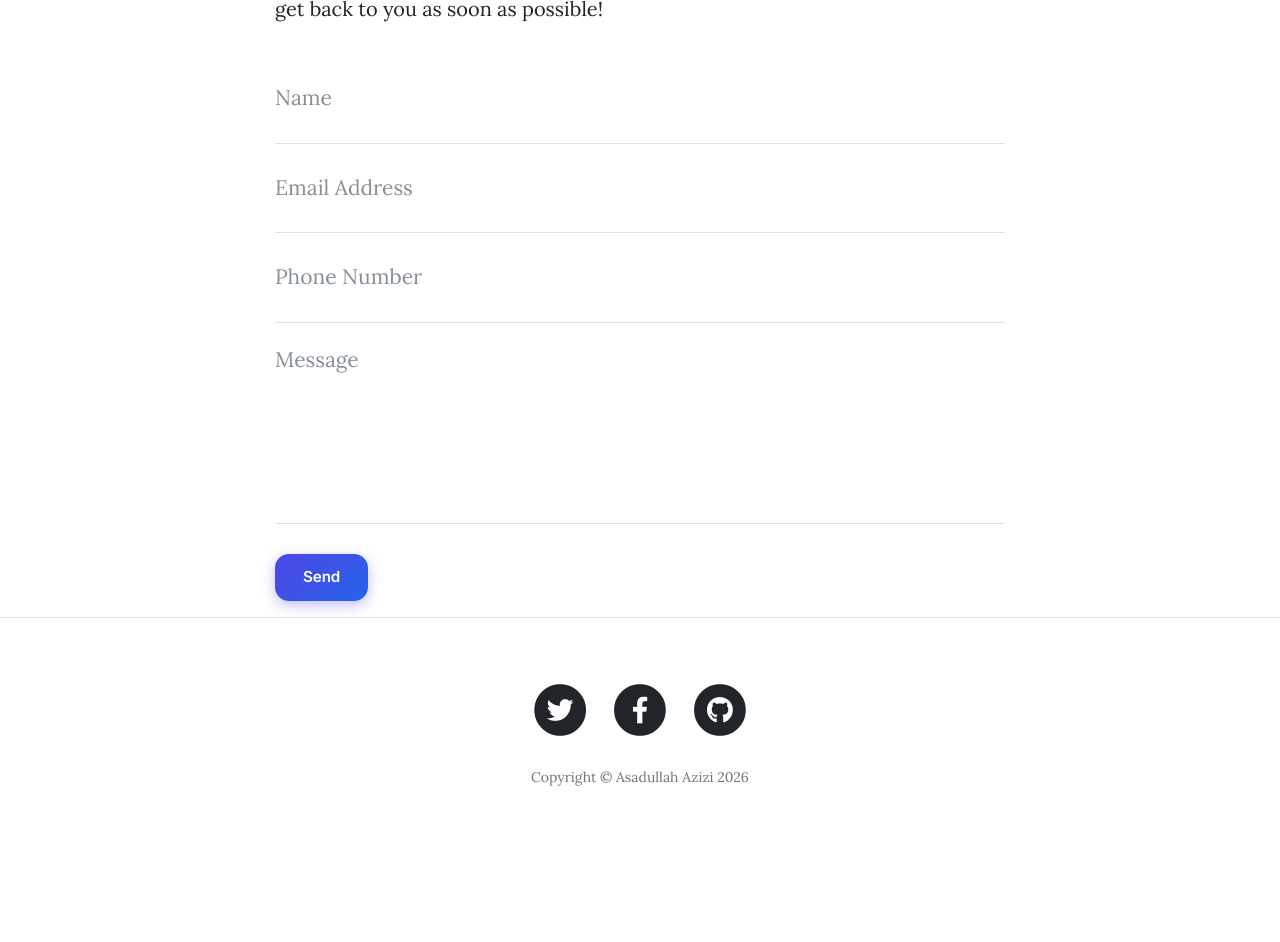
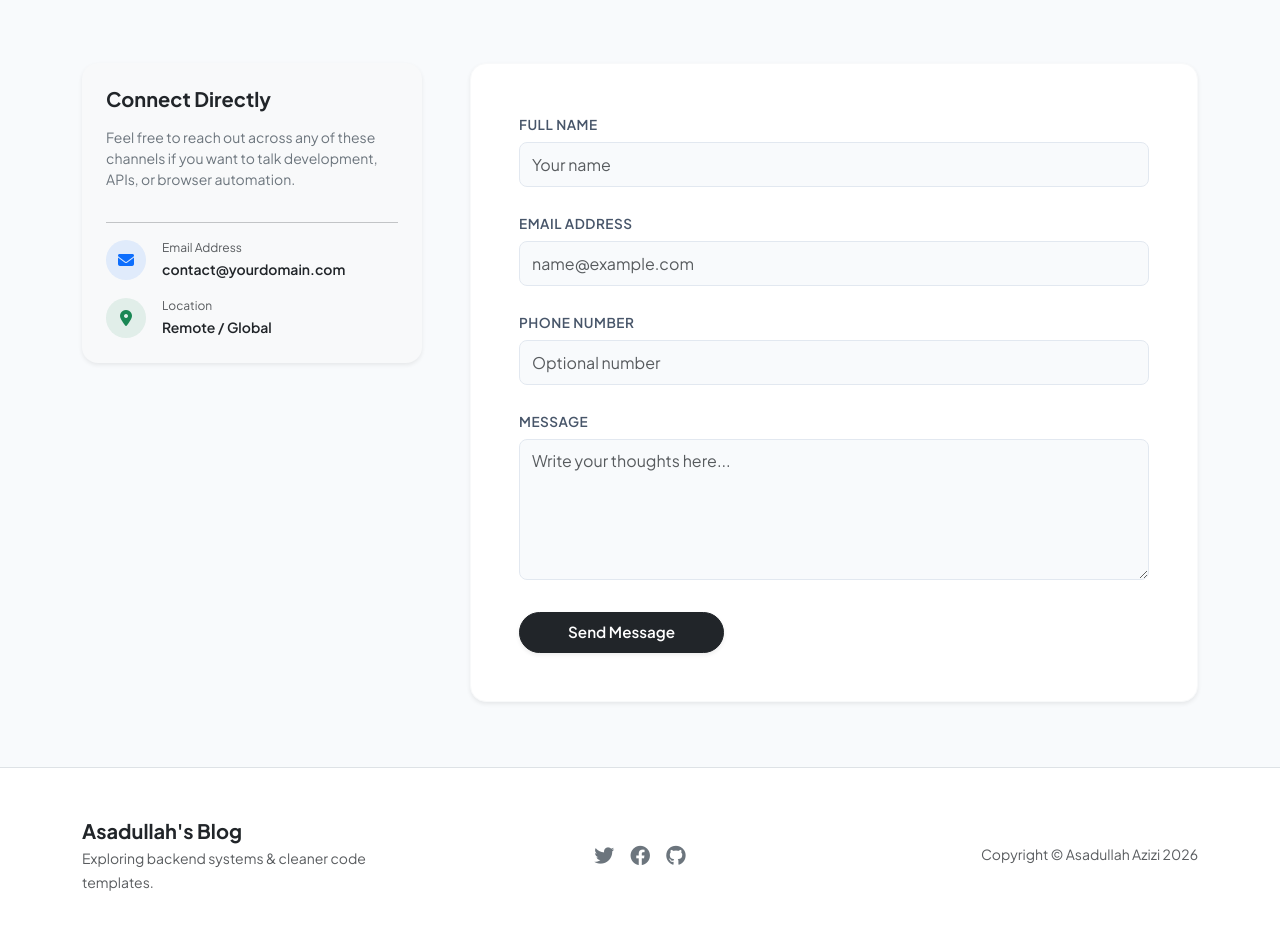
Before and after one commit to asadullah-dev-ai-cyber/blog-website, a Flask app: page /contact in a window 1280 px wide. Shown: the part 332-1274 px from the top of the page. Before the commit the page ends 1118 px from the top, so only its background shows below. Run offline with Flask 3, Linux system fonts and the light colour scheme; some libraries are stand-ins or nearby versions.

Commit message:
Complete modern UI/UX redesign for all page routes

```diff
--- a/templates/contact.html
+++ b/templates/contact.html
@@ -1,66 +1,81 @@
 {% include "header.html" %}
 
-  <!-- Page Header -->
 <!-- Modern Contact Header -->
-<header class="intro-header" style="background-image: url('https://images.unsplash.com/photo-1600585154340-be6161a56a0c?auto=format&fit=crop&w=1920&q=80](https://images.unsplash.com/photo-1600585154340-be6161a56a0c?auto=format&fit=crop&w=1920&q=80')">
-    <div class="overlay" style="background-color: rgba(15, 23, 42, 0.7);"></div>
-    <div class="container">
+<header class="intro-header" style="background-image: url('https://images.unsplash.com/photo-1600585154340-be6161a56a0c?auto=format&fit=crop&w=1920&q=80'); background-size: cover; background-position: center; position: relative;">
+    <div class="overlay" style="background-color: rgba(15, 23, 42, 0.75); position: absolute; top: 0; left: 0; width: 100%; height: 100%; z-index: 1;"></div>
+    <div class="container position-relative" style="z-index: 2;">
         <div class="row">
             <div class="col-lg-8 col-md-10 mx-auto">
-                <div class="page-heading" style="padding: 100px 0 80px 0;">
-                    <h1 style="font-weight: 800; letter-spacing: -1px; color: white;">Contact Me</h1>
-                    <span class="subheading" style="font-weight: 300; opacity: 0.9; font-size: 1.2rem; color: white;">Have questions? I have answers.</span>
+                <div class="page-heading" style="padding: 120px 0 90px 0; text-align: center;">
+                    <h1 class="display-4 fw-bold text-white mb-2">Get In Touch</h1>
+                    <p class="lead text-white-50">Have questions about a project or want to collaborate? Drop a line below.</p>
                 </div>
             </div>
         </div>
     </div>
 </header>
 
-  <!-- Main Content -->
-  <div class="container">
-    <div class="row">
-      <div class="col-lg-8 col-md-10 mx-auto">
-        <p>Want to get in touch? Fill out the form below to send me a message and I will get back to you as soon as possible!</p>
-        <!-- Contact Form - Enter your email address on line 19 of the mail/contact_me.php file to make this form work. -->
-        <!-- WARNING: Some web hosts do not allow emails to be sent through forms to common mail hosts like Gmail or Yahoo. It's recommended that you use a private domain email address! -->
-        <!-- To use the contact form, your site must be on a live web host with PHP! The form will not work locally! -->
-        <form name="sentMessage" id="contactForm" novalidate>
-          <div class="control-group">
-            <div class="form-group floating-label-form-group controls">
-              <label>Name</label>
-              <input type="text" class="form-control" placeholder="Name" id="name" required data-validation-required-message="Please enter your name.">
-              <p class="help-block text-danger"></p>
+<!-- Modern Split Grid Content -->
+<div class="container my-5 py-3">
+    <div class="row g-5">
+
+        <!-- Left Column: Direct Info Cards -->
+        <div class="col-md-5 col-lg-4">
+            <div class="card border-0 bg-light p-4 rounded-4 mb-4 shadow-sm">
+                <h3 class="h5 fw-bold text-dark mb-3">Connect Directly</h3>
+                <p class="text-secondary small">Feel free to reach out across any of these channels if you want to talk development, APIs, or browser automation.</p>
+                <hr class="my-3 opacity-25">
+
+                <div class="d-flex align-items-center mb-3">
+                    <div class="bg-primary bg-opacity-10 text-primary rounded-circle p-2 me-3 d-flex justify-content-center align-items-center" style="width: 40px; height: 40px;">
+                        <i class="fas fa-envelope"></i>
+                    </div>
+                    <div>
+                        <small class="text-muted d-block" style="font-size: 0.75rem;">Email Address</small>
+                        <span class="fw-semibold text-dark small">contact@yourdomain.com</span>
                     </div>
                 </div>
-          <div class="control-group">
-            <div class="form-group floating-label-form-group controls">
-              <label>Email Address</label>
-              <input type="email" class="form-control" placeholder="Email Address" id="email" required data-validation-required-message="Please enter your email address.">
-              <p class="help-block text-danger"></p>
+
+                <div class="d-flex align-items-center">
+                    <div class="bg-success bg-opacity-10 text-success rounded-circle p-2 me-3 d-flex justify-content-center align-items-center" style="width: 40px; height: 40px;">
+                        <i class="fas fa-map-marker-alt"></i>
                     </div>
+                    <div>
+                        <small class="text-muted d-block" style="font-size: 0.75rem;">Location</small>
+                        <span class="fw-semibold text-dark small">Remote / Global</span>
                     </div>
-          <div class="control-group">
-            <div class="form-group col-xs-12 floating-label-form-group controls">
-              <label>Phone Number</label>
-              <input type="tel" class="form-control" placeholder="Phone Number" id="phone" required data-validation-required-message="Please enter your phone number.">
-              <p class="help-block text-danger"></p>
-            </div>
-          </div>
-          <div class="control-group">
-            <div class="form-group floating-label-form-group controls">
-              <label>Message</label>
-              <textarea rows="5" class="form-control" placeholder="Message" id="message" required data-validation-required-message="Please enter a message."></textarea>
-              <p class="help-block text-danger"></p>
-            </div>
-          </div>
-          <br>
-          <div id="success"></div>
-          <button type="submit" class="btn btn-primary" id="sendMessageButton">Send</button>
-        </form>
                 </div>
             </div>
         </div>
 
-  <hr>
+        <!-- Right Column: Premium Form Element -->
+        <div class="col-md-7 col-lg-8">
+            <div class="p-4 p-md-5 border border-light rounded-4 shadow-sm bg-white">
+                <form name="sentMessage" id="contactForm" novalidate>
+                    <div class="mb-4">
+                        <label class="form-label fw-semibold text-secondary small text-uppercase" style="font-size: 0.75rem; letter-spacing: 0.5px;">Full Name</label>
+                        <input type="text" class="form-control form-control-lg rounded-3 shadow-none border-light-subtle bg-light bg-opacity-50" placeholder="Your name" id="name" required style="font-size: 1rem;">
+                    </div>
+                    <div class="mb-4">
+                        <label class="form-label fw-semibold text-secondary small text-uppercase" style="font-size: 0.75rem; letter-spacing: 0.5px;">Email Address</label>
+                        <input type="email" class="form-control form-control-lg rounded-3 shadow-none border-light-subtle bg-light bg-opacity-50" placeholder="name@example.com" id="email" required style="font-size: 1rem;">
+                    </div>
+                    <div class="mb-4">
+                        <label class="form-label fw-semibold text-secondary small text-uppercase" style="font-size: 0.75rem; letter-spacing: 0.5px;">Phone Number</label>
+                        <input type="tel" class="form-control form-control-lg rounded-3 shadow-none border-light-subtle bg-light bg-opacity-50" placeholder="Optional number" id="phone" style="font-size: 1rem;">
+                    </div>
+                    <div class="mb-4">
+                        <label class="form-label fw-semibold text-secondary small text-uppercase" style="font-size: 0.75rem; letter-spacing: 0.5px;">Message</label>
+                        <textarea rows="5" class="form-control form-control-lg rounded-3 shadow-none border-light-subtle bg-light bg-opacity-50" placeholder="Write your thoughts here..." id="message" required style="font-size: 1rem;"></textarea>
+                    </div>
+                    <button type="submit" class="btn btn-dark btn-lg px-5 rounded-pill shadow-sm mt-2 fw-semibold" id="sendMessageButton" style="font-size: 0.95rem;">Send Message</button>
+                </form>
+            </div>
+        </div>
+
+    </div>
+</div>
+
+<hr class="border-light my-0">
 
 {% include "footer.html" %}
--- a/templates/footer.html
+++ b/templates/footer.html
@@ -1,47 +1,34 @@
-  <!-- Footer -->
-  <footer>
+<!-- Footing Section -->
+  <footer class="bg-white border-top py-5 mt-auto">
     <div class="container">
-      <div class="row">
-        <div class="col-lg-8 col-md-10 mx-auto">
-          <ul class="list-inline text-center">
-            <li class="list-inline-item">
-              <a href="#">
-                <span class="fa-stack fa-lg">
-                  <i class="fas fa-circle fa-stack-2x"></i>
-                  <i class="fab fa-twitter fa-stack-1x fa-inverse"></i>
-                </span>
-              </a>
-            </li>
-            <li class="list-inline-item">
-              <a href="#">
-                <span class="fa-stack fa-lg">
-                  <i class="fas fa-circle fa-stack-2x"></i>
-                  <i class="fab fa-facebook-f fa-stack-1x fa-inverse"></i>
-                </span>
-              </a>
-            </li>
-            <li class="list-inline-item">
-              <a href="#">
-                <span class="fa-stack fa-lg">
-                  <i class="fas fa-circle fa-stack-2x"></i>
-                  <i class="fab fa-github fa-stack-1x fa-inverse"></i>
-                </span>
-              </a>
-            </li>
-          </ul>
-          <p class="copyright text-muted">Copyright &copy; Asadullah Azizi 2026</p>
+      <div class="row align-items-center justify-content-between g-4">
+
+        <!-- Branding Layer -->
+        <div class="col-md-4 text-center text-md-start">
+          <p class="mb-0 fw-bold text-dark fs-5">Asadullah's Blog</p>
+          <small class="text-muted">Exploring backend systems & cleaner code templates.</small>
         </div>
+
+        <!-- Social Media Navigation Layout Links -->
+        <div class="col-md-4 text-center">
+          <div class="d-flex justify-content-center gap-3">
+            <a href="#" class="text-secondary fs-5" style="transition: color 0.2s;" onmouseover="this.style.color='#1da1f2'" onmouseout="this.style.color='#6c757d'"><i class="fab fa-twitter"></i></a>
+            <a href="#" class="text-secondary fs-5" style="transition: color 0.2s;" onmouseover="this.style.color='#1877f2'" onmouseout="this.style.color='#6c757d'"><i class="fab fa-facebook"></i></a>
+            <a href="#" class="text-secondary fs-5" style="transition: color 0.2s;" onmouseover="this.style.color='#24292e'" onmouseout="this.style.color='#6c757d'"><i class="fab fa-github"></i></a>
+          </div>
+        </div>
+
+        <!-- Copyright Field Contextual Information -->
+        <div class="col-md-4 text-center text-md-end">
+          <p class="copyright text-muted small mb-0">Copyright &copy; Asadullah Azizi 2026</p>
+        </div>
+
       </div>
     </div>
   </footer>
 
-  <!-- Bootstrap core JavaScript -->
-  <script src="{{ url_for('static', filename='vendor/jquery/jquery.min.js')}}"></script>
-  <script src="{{ url_for('static', filename='vendor/bootstrap/js/bootstrap.bundle.min.js')}}"></script>
-
-  <!-- Custom scripts for this template -->
-  <script src="{{ url_for('static', filename='js/clean-blog.min.js')}}"></script>
+  <!-- Bootstrap 5 core JavaScript Deployment Script -->
+  <script src="https://cdn.jsdelivr.net/npm/bootstrap@5.3.2/dist/js/bootstrap.bundle.min.js"></script>
 
 </body>
-
 </html>
--- a/templates/header.html
+++ b/templates/header.html
@@ -2,115 +2,106 @@
 <html lang="en">
 
 <head>
-
   <meta charset="utf-8">
   <meta name="viewport" content="width=device-width, initial-scale=1, shrink-to-fit=no">
-    <meta name="description" content="">
-    <meta name="author" content="">
-
   <title>Asadullah's Blog</title>
 
-    <!-- Bootstrap core CSS -->
-    <link href="{{ url_for('static', filename='vendor/bootstrap/css/bootstrap.min.css') }}" rel="stylesheet">
+  <!-- Global Fonts & Icons -->
+  <link href="https://cdnjs.cloudflare.com/ajax/libs/font-awesome/6.4.0/css/all.min.css" rel="stylesheet" type="text/css">
+  <link href="https://fonts.googleapis.com/css2?family=Plus+Jakarta+Sans:wght@300;400;500;600;700;800&display=swap" rel="stylesheet">
 
-    <!-- Custom fonts for this template -->
-    <link href="{{ url_for('static', filename='vendor/fontawesome-free/css/all.min.css')}}" rel="stylesheet"
-          type="text/css">
-    <link href='https://fonts.googleapis.com/css?family=Lora:400,700,400italic,700italic' rel='stylesheet'
-          type='text/css'>
-    <link href='https://fonts.googleapis.com/css?family=Open+Sans:300italic,400italic,600italic,700italic,800italic,400,300,600,700,800'
-          rel='stylesheet' type='text/css'>
+  <!-- Core Bootstrap 5 CSS Framework -->
+  <link href="https://cdn.jsdelivr.net/npm/bootstrap@5.3.2/dist/css/bootstrap.min.css" rel="stylesheet">
 
-    <!-- Custom styles for this template -->
-    <link href="{{ url_for('static', filename='css/clean-blog.min.css')}}" rel="stylesheet">
-    <!-- Modern Google Font -->
-<link rel="preconnect" href="https://fonts.googleapis.com">
-<link rel="preconnect" href="https://fonts.gstatic.com" crossorigin>
-<link href="https://fonts.googleapis.com/css2?family=Inter:wght@300;400;500;600;700&display=swap" rel="stylesheet">
-
+  <!-- Application Custom Global Overrides -->
   <style>
-        /* --- Ultra Modern Global Button Styles --- */
-        .btn,
-        .btn-primary,
-        input[type="submit"],
-        button[type="submit"] {
-            background: linear-gradient(135deg, #4f46e5 0%, #2563eb 100%) !important;
-            color: #ffffff !important;
-            font-family: 'Inter', sans-serif !important;
+    body {
+      font-family: 'Plus Jakarta Sans', sans-serif;
+      background-color: #f8fafc;
+      color: #0f172a;
+    }
+    .navbar-modern {
+      background: rgba(255, 255, 255, 0.8) !important;
+      backdrop-filter: blur(12px);
+      -webkit-backdrop-filter: blur(12px);
+      border-bottom: 1px solid rgba(0, 0, 0, 0.05);
+      transition: all 0.3s ease;
+    }
+    .nav-link-modern {
+      font-weight: 500;
+      color: #334155 !important;
+      font-size: 0.95rem;
+      padding: 0.5rem 1rem !important;
+      transition: color 0.2s ease;
+    }
+    .nav-link-modern:hover {
+      color: #0f172a !important;
+    }
+    .masthead {
+      background-size: cover;
+      background-position: center;
+      background-repeat: no-repeat;
+    }
+    .form-control {
+  font-size: 1rem !important;
+  padding: 0.6rem 0.75rem !important;
+  border-radius: 8px !important;
+  border: 1px solid #e2e8f0 !important;
+  background-color: #f8fafc !important;
+  box-shadow: none !important;
+  transition: border-color 0.2s ease, background-color 0.2s ease !important;
+}
+.form-control:focus {
+  border-color: #94a3b8 !important;
+  background-color: #ffffff !important;
+}
+.form-label {
   font-weight: 600 !important;
-            font-size: 0.95rem !important;
-            padding: 12px 28px !important;
-            border-radius: 14px !important;
-            border: none !important;
-            box-shadow: 0 4px 14px 0 rgba(79, 70, 229, 0.35) !important;
-            transition: all 0.3s cubic-bezier(0.16, 1, 0.3, 1) !important;
-            cursor: pointer !important;
-            display: inline-flex !important;
-            align-items: center !important;
-            justify-content: center !important;
-            letter-spacing: -0.1px !important;
-            text-transform: none !important;
-        }
-
-        .btn:hover,
-        .btn-primary:hover,
-        input[type="submit"]:hover,
-        button[type="submit"]:hover {
-            transform: translateY(-3px) !important;
-            box-shadow: 0 8px 24px 0 rgba(79, 70, 229, 0.5) !important;
-            opacity: 0.95 !important;
-            color: #ffffff !important;
-        }
-
-        .btn:active,
-        .btn-primary:active,
-        input[type="submit"]:active,
-        button[type="submit"]:active {
-            transform: translateY(1px) !important;
-            box-shadow: 0 2px 8px 0 rgba(79, 70, 229, 0.4) !important;
+  color: #475569 !important;
+  font-size: 0.85rem !important;
+  text-transform: uppercase !important;
+  letter-spacing: 0.5px !important;
+  margin-bottom: 0.4rem !important;
 }
   </style>
 </head>
 
 <body>
 
-<!-- Navigation -->
-<nav class="navbar navbar-expand-lg navbar-light fixed-top" id="mainNav">
+  <!-- Navigation Bar -->
+  <nav class="navbar navbar-expand-lg navbar-light fixed-top navbar-modern py-3">
     <div class="container">
-        <a class="navbar-brand" href="{{url_for('get_all_posts')}}">Asadullah's Blog</a>
-        <button class="navbar-toggler navbar-toggler-right" type="button" data-toggle="collapse"
-                data-target="#navbarResponsive" aria-controls="navbarResponsive" aria-expanded="false"
-                aria-label="Toggle navigation">
-            Menu
-            <i class="fas fa-bars"></i>
+      <a class="navbar-brand fw-bold text-dark fs-4" href="{{ url_for('get_all_posts') }}" style="letter-spacing: -0.5px;">
+        Asadullah<span class="text-secondary">.dev</span>
+      </a>
+      <button class="navbar-toggler border-0 shadow-none" type="button" data-bs-toggle="collapse" data-bs-target="#navbarResponsive" aria-controls="navbarResponsive" aria-expanded="false" aria-label="Toggle navigation">
+        <span class="navbar-toggler-icon"></span>
       </button>
       <div class="collapse navbar-collapse" id="navbarResponsive">
-            <ul class="navbar-nav ml-auto">
+        <ul class="navbar-nav ms-auto mb-2 mb-lg-0 align-items-center gap-1">
           <li class="nav-item">
-                    <a class="nav-link" href="{{ url_for('get_all_posts') }}">Home</a>
+            <a class="nav-link nav-link-modern" href="{{ url_for('get_all_posts') }}">Home</a>
+          </li>
+          <li class="nav-item">
+            <a class="nav-link nav-link-modern" href="{{ url_for('about') }}">About</a>
+          </li>
+          <li class="nav-item">
+            <a class="nav-link nav-link-modern" href="{{ url_for('contact') }}">Contact</a>
           </li>
 
-                <!-- If the user is NOT logged in, show Login and Register options -->
-                {% if not current_user.is_authenticated: %}
-                <li class="nav-item">
-                    <a class="nav-link" href="{{ url_for('login') }}">Login</a>
+          <!-- Contextual User Authentication Links -->
+          {% if not current_user.is_authenticated %}
+          <li class="nav-item ms-lg-2">
+            <a class="nav-link nav-link-modern text-dark" href="{{ url_for('login') }}">Login</a>
           </li>
-                <li class="nav-item">
-                    <a class="nav-link" href="{{ url_for('register') }}">Register</a>
+          <li class="nav-item ms-lg-1">
+            <a class="btn btn-dark btn-sm rounded-pill px-4 shadow-sm" href="{{ url_for('register') }}" style="font-size: 0.9rem; padding: 0.4rem 1rem;">Register</a>
           </li>
-                {% else: %}
-                <!-- If the user IS logged in, hide them and show Log Out instead -->
-                <li class="nav-item">
-                    <a class="nav-link" href="{{ url_for('logout') }}">Log Out</a>
+          {% else %}
+          <li class="nav-item ms-lg-2">
+            <a class="btn btn-outline-danger btn-sm rounded-pill px-4" href="{{ url_for('logout') }}" style="font-size: 0.9rem; padding: 0.4rem 1rem;">Logout</a>
           </li>
           {% endif %}
-
-                <li class="nav-item">
-                    <a class="nav-link" href="{{ url_for('about') }}">About</a>
-                </li>
-                <li class="nav-item">
-                    <a class="nav-link" href="{{ url_for('contact') }}">Contact</a>
-                </li>
         </ul>
       </div>
     </div>
```
Also changed, not shown: templates/about.html (+31 -19 lines), templates/index.html (+54 -47 lines), templates/login.html (+27 -25 lines), templates/make-post.html (+26 -17 lines), templates/register.html (+32 -24 lines). Lines whose indentation alone changed are shown as unchanged.
